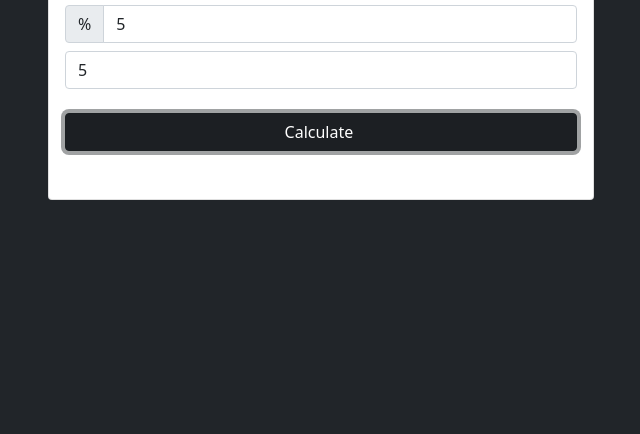
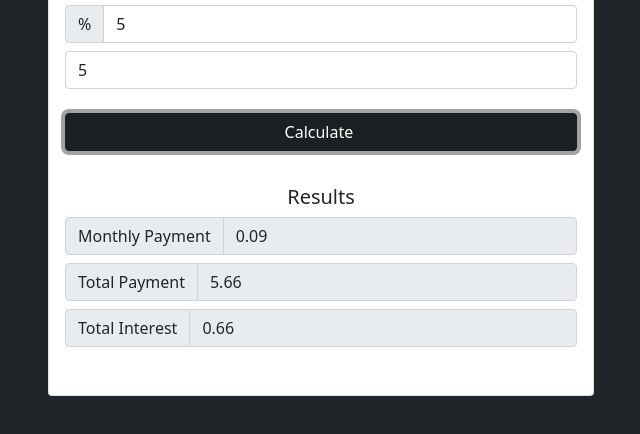
Before and after one commit to natebruggeman/LoanCalculator, a plain HTML site: page index.html in a window 1280 px wide. Both pictures are taken after typing "5", "5", "5" into the empty fields and a click on the input "Calculate". Shown: the part 220-654 px from the top of the page, without its empty margins (319-959 px from the left). Drawn offline with nearby package versions, Linux system fonts and the light colour scheme.

Commit message:
results rendering when calculated

```diff
--- a/app.js
+++ b/app.js
@@ -1,7 +1,15 @@
-document.getElementById('loan-form').addEventListener('submit', calculateResults);
+document.getElementById('loan-form').addEventListener('submit', function (e) {
+    //hiding results
+    document.getElementById('results').style.display = 'none';
+    document.getElementById('loading').style.display = 'block';
+
+    setTimeout(calculateResults(), 2000)
+
+    e.preventDefault();
+});
 
 
-function calculateResults(e) {
+function calculateResults() {
 
     //grabbing UI variables
     const amount = document.getElementById('amount');
@@ -23,16 +31,20 @@ function calculateResults(e) {
         monthlyPayment.value = monthly.toFixed(2);
         totalPayment.value = (monthly * calculatedPayments).toFixed(2);
         totalInterest.value = ((monthly * calculatedPayments) - principal).toFixed(2);
+
+        //showing results and hiding loading
+        document.getElementById('loading').style.display = 'none';
+        document.getElementById('results').style.display = 'block';
+
     } else {
         showError('Please fill all fields')
     }
-
-
-    e.preventDefault();
 }
 
 
 function showError(error) {
+    document.getElementById('results').style.display = 'none';
+    document.getElementById('loading').style.display = 'none';
     //create error div
     const errorDiv = document.createElement('div');
 
--- a/index.html
+++ b/index.html
@@ -14,6 +14,7 @@
         #loading,
         #results {
             display: none;
+            margin-top: 10px;
         }
     </style>
 </head>
```
